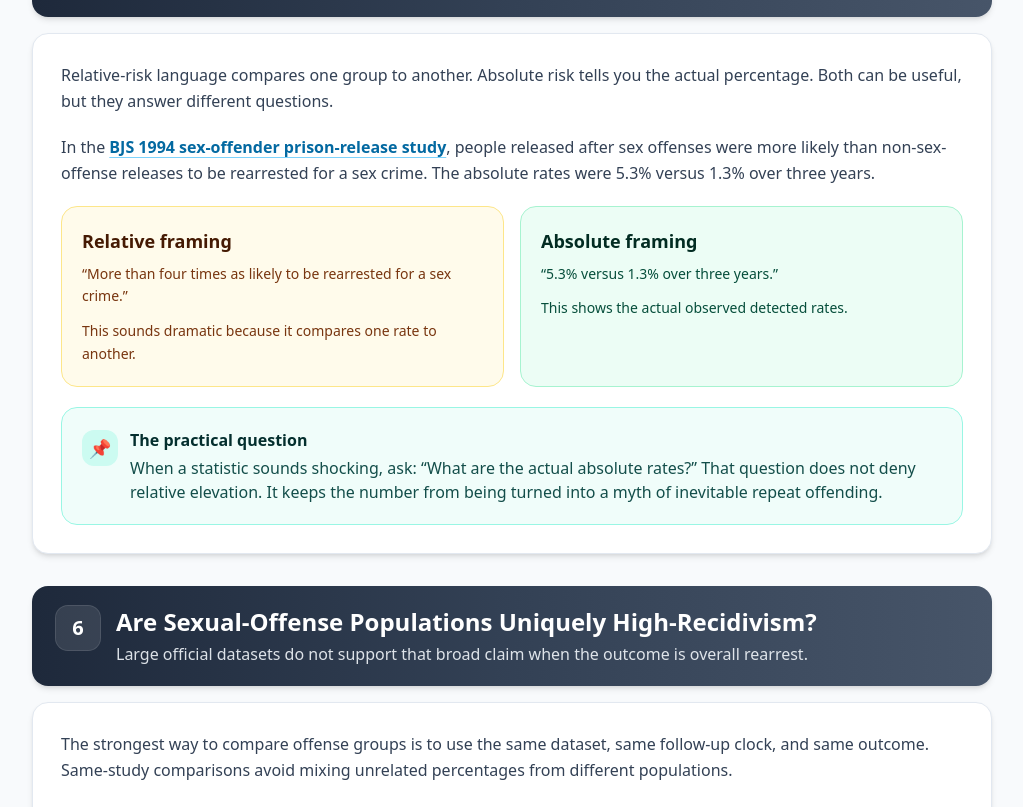
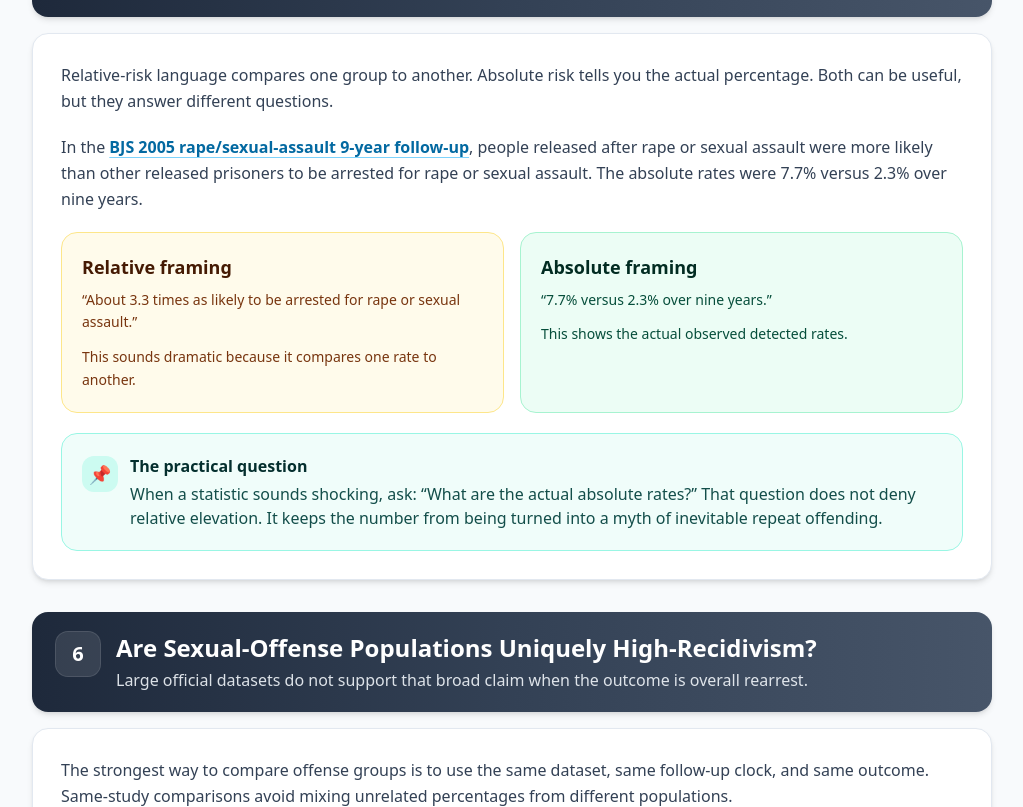
Before and after one commit to projectsolarrecon/Solar, a React (Vite) app: page /resources/recidivism-evidence-guide in a window 1280 px wide. Shown: the part 5713-6520 px from the top of the page, without its empty margins (128-1151 px from the left). Built offline with nearby package versions, Linux system fonts and the light colour scheme.

Commit message:
Use 2005 BJS data for relative-risk example

```diff
--- a/src/pages/resources/RecidivismEvidenceGuide.tsx
+++ b/src/pages/resources/RecidivismEvidenceGuide.tsx
@@ -322,10 +322,10 @@ export default function RecidivismEvidenceGuide(): JSX.Element {
 
         <GuideSectionHeader id="absolute-relative" number="5" title="Relative Risk and Absolute Risk Can Sound Very Different" subtitle="A statement can be mathematically true and still rhetorically misleading if the absolute rates are hidden." />
         <GuideSectionCard>
-          <GuideProse><p>Relative-risk language compares one group to another. Absolute risk tells you the actual percentage. Both can be useful, but they answer different questions.</p><p>In the <a href={sourceLinks.bjsSex1994.href} className={linkClass} target="_blank" rel="noreferrer">BJS 1994 sex-offender prison-release study</a>, people released after sex offenses were more likely than non-sex-offense releases to be rearrested for a sex crime. The absolute rates were 5.3% versus 1.3% over three years.</p></GuideProse>
+          <GuideProse><p>Relative-risk language compares one group to another. Absolute risk tells you the actual percentage. Both can be useful, but they answer different questions.</p><p>In the <a href={sourceLinks.bjsSex2005.href} className={linkClass} target="_blank" rel="noreferrer">BJS 2005 rape/sexual-assault 9-year follow-up</a>, people released after rape or sexual assault were more likely than other released prisoners to be arrested for rape or sexual assault. The absolute rates were 7.7% versus 2.3% over nine years.</p></GuideProse>
           <div className="mt-5 grid gap-4 md:grid-cols-2">
-            <div className="rounded-2xl border border-amber-200 bg-amber-50 p-5"><h3 className="text-lg font-bold text-amber-950">Relative framing</h3><p className="mt-2 text-sm leading-relaxed text-amber-900">“More than four times as likely to be rearrested for a sex crime.”</p><p className="mt-3 text-sm leading-relaxed text-amber-900">This sounds dramatic because it compares one rate to another.</p></div>
-            <div className="rounded-2xl border border-emerald-200 bg-emerald-50 p-5"><h3 className="text-lg font-bold text-emerald-950">Absolute framing</h3><p className="mt-2 text-sm leading-relaxed text-emerald-900">“5.3% versus 1.3% over three years.”</p><p className="mt-3 text-sm leading-relaxed text-emerald-900">This shows the actual observed detected rates.</p></div>
+            <div className="rounded-2xl border border-amber-200 bg-amber-50 p-5"><h3 className="text-lg font-bold text-amber-950">Relative framing</h3><p className="mt-2 text-sm leading-relaxed text-amber-900">“About 3.3 times as likely to be arrested for rape or sexual assault.”</p><p className="mt-3 text-sm leading-relaxed text-amber-900">This sounds dramatic because it compares one rate to another.</p></div>
+            <div className="rounded-2xl border border-emerald-200 bg-emerald-50 p-5"><h3 className="text-lg font-bold text-emerald-950">Absolute framing</h3><p className="mt-2 text-sm leading-relaxed text-emerald-900">“7.7% versus 2.3% over nine years.”</p><p className="mt-3 text-sm leading-relaxed text-emerald-900">This shows the actual observed detected rates.</p></div>
           </div>
           <GuideCallout tone="research" icon="📌" title="The practical question"><p>When a statistic sounds shocking, ask: “What are the actual absolute rates?” That question does not deny relative elevation. It keeps the number from being turned into a myth of inevitable repeat offending.</p></GuideCallout>
         </GuideSectionCard>
@@ -405,8 +405,8 @@ export default function RecidivismEvidenceGuide(): JSX.Element {
         <GuideSectionHeader id="resources" number="14" title="Resources and Next Steps" subtitle="Use these sources to verify claims, compare datasets, and keep moving through SOLAR’s evidence guides." />
         <GuideSectionCard>
           <ResourceLinkGrid title="Key public evidence sources" resources={[
-            { label: "BJS 2005 rape/sexual-assault 9-year follow-up", description: "Official same-cohort comparator evidence for overall arrest and rape/sexual-assault arrest after prison release.", href: sourceLinks.bjsSex2005.href, badge: "Official" },
-            { label: "BJS 1994 sex-offender prison-release report", description: "Official three-year comparator evidence often cited for the 5.3% versus 1.3% sexual rearrest example.", href: sourceLinks.bjsSex1994.href, badge: "Official" },
+            { label: "BJS 2005 rape/sexual-assault 9-year follow-up", description: "Official same-cohort comparator evidence for overall arrest and rape/sexual-assault arrest after prison release, including the 7.7% versus 2.3% nine-year sexual-specific comparison.", href: sourceLinks.bjsSex2005.href, badge: "Official" },
+            { label: "BJS 1994 sex-offender prison-release report", description: "Official three-year comparator evidence for overall rearrest among sex-offense and non-sex-offense prison-release groups.", href: sourceLinks.bjsSex1994.href, badge: "Official" },
             { label: "BJS 1994 all-prisoner recidivism report", description: "Official same-offense specialization table across multiple offense categories.", href: sourceLinks.bjsAll1994.href, badge: "Official PDF" },
             { label: "BJS 2012 prisoner recidivism 5-year follow-up", description: "Official same-type rearrest comparator data across broad offense categories.", href: sourceLinks.bjsAll2012.href, badge: "Official PDF" },
             { label: "USSC federal offenders released in 2010", description: "Federal recidivism data showing variation by offense type, age, and criminal history.", href: sourceLinks.ussc2010.href, badge: "Official PDF" },
@@ -418,8 +418,8 @@ export default function RecidivismEvidenceGuide(): JSX.Element {
             { title: "Family Support Guide", description: "Use this when loved ones need plain-language help understanding evidence, fear, boundaries, and support.", to: "/resources/family-support-guide" },
           ]} />
           <SourceList note="Sources below were selected from the canonical SOLAR Evidence Matrix and public URLs were live-checked during this sandbox drafting pass where browsing access allowed." sources={[
-            { label: "Alper & Durose, BJS — Recidivism of Sex Offenders Released from State Prison: A 9-Year Follow-Up (2005–14)", href: sourceLinks.bjsSex2005.href, description: "Supports same-cohort comparison of overall arrest and rape/sexual-assault arrest among 2005 rape/sexual-assault releases and other released prisoners." },
-            { label: "Langan, Schmitt & Durose, BJS — Recidivism of Sex Offenders Released from Prison in 1994", href: sourceLinks.bjsSex1994.href, description: "Supports the 43% versus 68% overall rearrest comparison and the 5.3% versus 1.3% sex-crime rearrest example." },
+            { label: "Alper & Durose, BJS — Recidivism of Sex Offenders Released from State Prison: A 9-Year Follow-Up (2005–14)", href: sourceLinks.bjsSex2005.href, description: "Supports same-cohort comparison of overall arrest and rape/sexual-assault arrest among 2005 rape/sexual-assault releases and other released prisoners, including the 7.7% versus 2.3% nine-year sexual-specific comparison." },
+            { label: "Langan, Schmitt & Durose, BJS — Recidivism of Sex Offenders Released from Prison in 1994", href: sourceLinks.bjsSex1994.href, description: "Supports the 43% versus 68% overall rearrest comparison used in the guide's same-study comparator section." },
             { label: "Langan & Levin, BJS — Recidivism of Prisoners Released in 1994", href: sourceLinks.bjsAll1994.href, description: "Supports offense-specialization relative-likelihood comparisons across homicide, rape, sexual assault, robbery, assault, property, fraud, drug, and public-order categories." },
             { label: "Antenangeli & Durose, BJS — Recidivism of Prisoners Released in 34 States in 2012", href: sourceLinks.bjsAll2012.href, description: "Supports same-type rearrest comparisons across broad offense categories, including rape/sexual assault, assault, property, drug, and public-order releases." },
             { label: "United States Sentencing Commission — Recidivism of Federal Offenders Released in 2010", href: sourceLinks.ussc2010.href, description: "Supports federal offense-type, age, and criminal-history heterogeneity claims." },
```
